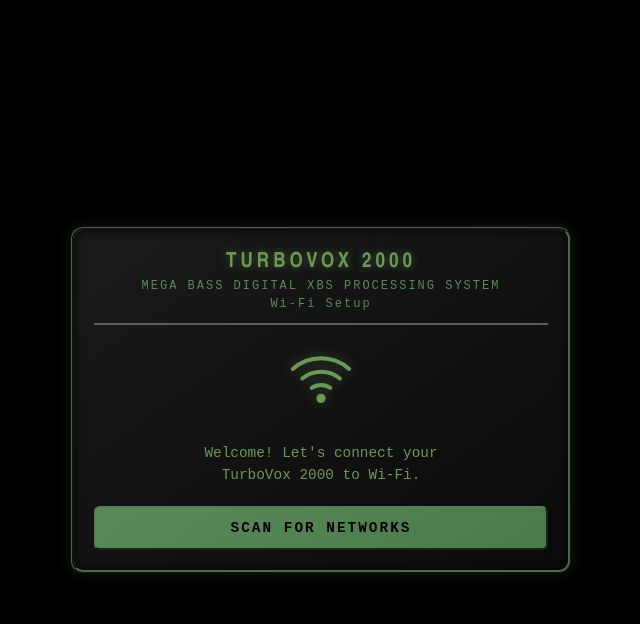
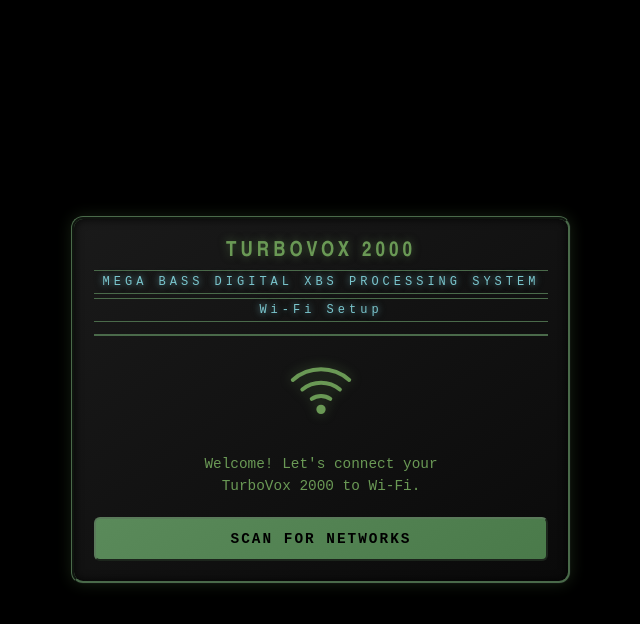
Before and after one commit to pinksok/megavox2000, a Flask app: template app/templates/setup.html in a window 1280 px wide. Shown: the top 624 px of the page, without its empty margins (319-959 px from the left). Run offline with Flask 3, Linux system fonts and the light colour scheme; the template is opened without the code that fills it, so the values that code supplies are empty; parts of the project's set-up code (start-up, migrations or seed data) failed here and were passed over.

Commit message:
Style subheader with cyan CRT glow and border accents
Make the "MEGA BASS DIGITAL XBS PROCESSING SYSTEM" subheader pop
with cyan color, text-shadow glow effect, and thin green border
lines above and below. Applied to both main UI and setup page.

Co-Authored-By: Claude Opus 4.6 <noreply@anthropic.com>

```diff
--- a/app/templates/index.html
+++ b/app/templates/index.html
@@ -473,7 +473,7 @@
     <div class="player">
         <div class="header">
             <h1>TurboVox 2000</h1>
-            <div style="font-family:'Courier New',monospace;font-size:0.55rem;color:#4a6a4a;letter-spacing:2px;margin-top:-4px;margin-bottom:2px;">MEGA BASS DIGITAL XBS PROCESSING SYSTEM</div>
+            <div style="font-family:'Courier New',monospace;font-size:0.7rem;color:#7ac5cd;letter-spacing:4px;margin-top:4px;margin-bottom:6px;text-shadow:0 0 6px rgba(122,197,205,0.6),0 0 12px rgba(122,197,205,0.3);border-top:1px solid #4a6a4a;border-bottom:1px solid #4a6a4a;padding:4px 0;">MEGA BASS DIGITAL XBS PROCESSING SYSTEM</div>
             <div class="bt-status" id="bt-status">
                 <div class="bt-dot" id="bt-dot"></div>
                 <span id="bt-name">...</span>
--- a/app/templates/setup.html
+++ b/app/templates/setup.html
@@ -43,9 +43,13 @@
         }
         .subtitle {
             font-size: 0.75rem;
-            color: #5a8a5a;
-            margin-top: 4px;
-            letter-spacing: 2px;
+            color: #7ac5cd;
+            margin-top: 6px;
+            letter-spacing: 4px;
+            text-shadow: 0 0 6px rgba(122,197,205,0.6), 0 0 12px rgba(122,197,205,0.3);
+            border-top: 1px solid #4a6a4a;
+            border-bottom: 1px solid #4a6a4a;
+            padding: 4px 0;
         }
         .screen { display: none; }
         .screen.active { display: block; }
```
